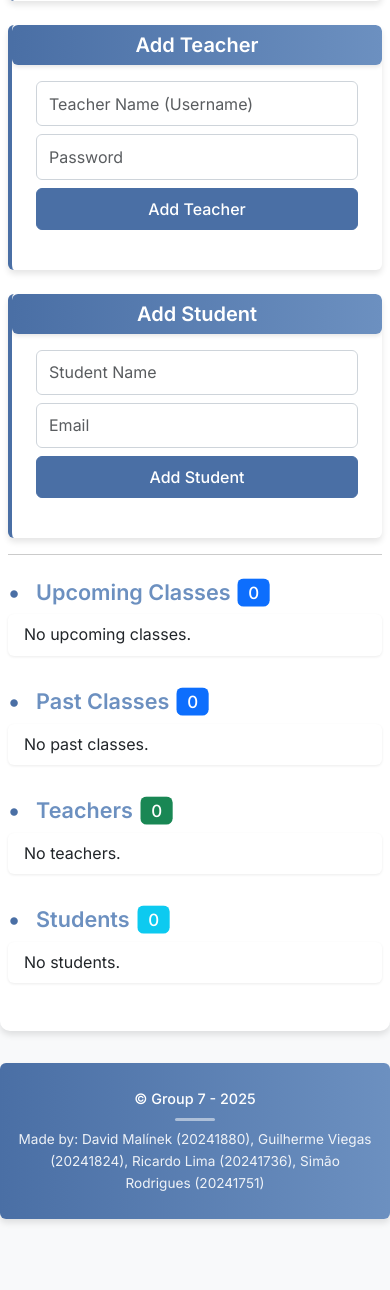
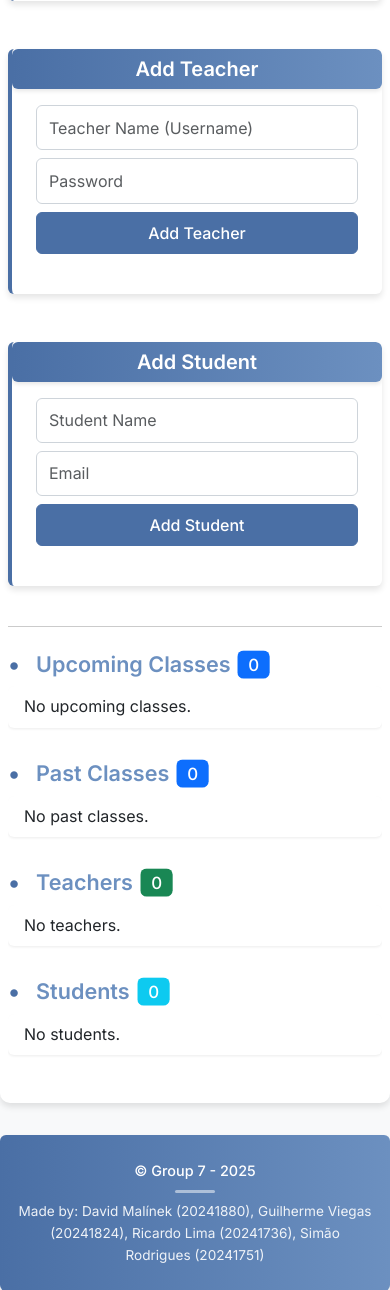
Before and after one commit to DavidCZE/ClassesApp, a Flask app: page /admin_dashboard in a window 390 px wide. Shown: the part 480-1770 px from the top of the page. Before the commit the page ends 1703 px from the top, so only its background shows below. Run offline with Flask 3, Linux system fonts and the light colour scheme; a user stored in the database is signed in; data comes from the database, SQL or seed files in the repository; data that the repository does not hold is empty.

Commit message:
bootstrap

```diff
--- a/templates/admin.html
+++ b/templates/admin.html
@@ -17,7 +17,7 @@
         </div>
         <h2 class="mb-4 text-center">Admin Dashboard</h2>
         <div class="row g-4">
-            <div class="col-12 col-md-4">
+            <div class="col-12 col-md-4 mb-4">
                 <div class="card h-100">
                     <div class="card-body">
                         <h5 class="card-title">Add Class</h5>
@@ -41,7 +41,7 @@
                     </div>
                 </div>
             </div>
-            <div class="col-12 col-md-4">
+            <div class="col-12 col-md-4 mb-4">
                 <div class="card h-100">
                     <div class="card-body">
                         <h5 class="card-title">Add Teacher</h5>
@@ -58,7 +58,7 @@
                     </div>
                 </div>
             </div>
-            <div class="col-12 col-md-4">
+            <div class="col-12 col-md-4 mb-4">
                 <div class="card h-100">
                     <div class="card-body">
                         <h5 class="card-title">Add Student</h5>
@@ -77,7 +77,7 @@
             </div>
         </div>
         <hr>        <h4>Upcoming Classes <span class="badge bg-primary">{{ total_classes_upcoming }}</span></h4>
-        <ul class="list-group mb-3">
+        <ul class="list-group mb-3 table-responsive">
             {% for c in classes_future %}
             <li class="list-group-item d-flex justify-content-between align-items-center">
                 <div>
@@ -97,7 +97,7 @@
             {% endfor %}
         </ul>
         <h4>Past Classes <span class="badge bg-primary">{{ total_classes_past }}</span></h4>
-        <ul class="list-group mb-3">
+        <ul class="list-group mb-3 table-responsive">
             {% for c in classes_past %}
             <li class="list-group-item d-flex justify-content-between align-items-center">
                 <div>
@@ -111,7 +111,7 @@
             {% endfor %}
         </ul>
         <h4>Teachers <span class="badge bg-success">{{ total_teachers }}</span></h4>
-        <ul class="list-group mb-3">
+        <ul class="list-group mb-3 table-responsive">
             {% for t in teachers %}
             <li class="list-group-item d-flex justify-content-between align-items-center">
                 <span>{{ t.username }}</span>
@@ -127,7 +127,7 @@
             {% endfor %}
         </ul>
         <h4>Students <span class="badge bg-info">{{ total_students }}</span></h4>
-        <ul class="list-group mb-3">
+        <ul class="list-group mb-3 table-responsive">
             {% for s in students %}
             <li class="list-group-item d-flex justify-content-between align-items-center">
                 <span>{{ s.name }} ({{ s.email }})</span>
--- a/templates/student_profile.html
+++ b/templates/student_profile.html
@@ -30,7 +30,8 @@ Uses Bootstrap for responsive/mobile-friendly design.
                     </div>
                     <!-- Per-class grades -->
                     <h5 class="mt-4">Grades for Attended Classes</h5>
-                    <table class="table table-bordered table-responsive">
+                    <div class="table-responsive mb-4">
+                        <table class="table table-bordered">
                             <thead>
                                 <tr>
                                     <th>Class</th>
@@ -52,6 +53,7 @@ Uses Bootstrap for responsive/mobile-friendly design.
                                 {% endfor %}
                             </tbody>
                         </table>
+                    </div>
                     <button type="submit" class="btn btn-primary">Update Progress</button>
                     <a href="{{ url_for('analytics.analytics') }}" class="btn btn-secondary">Back</a>
                 </form>
```
Also changed, not shown: templates/analytics.html (+4 -4 lines), templates/teachers.html (+7 -1 lines). Lines whose indentation alone changed are shown as unchanged.
